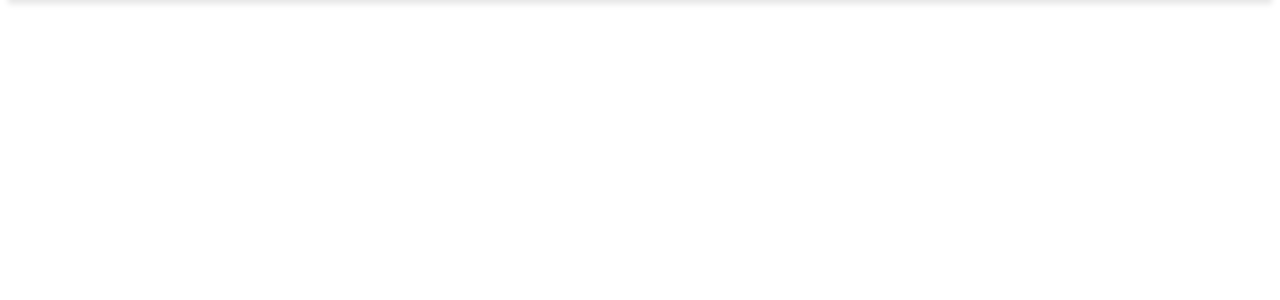
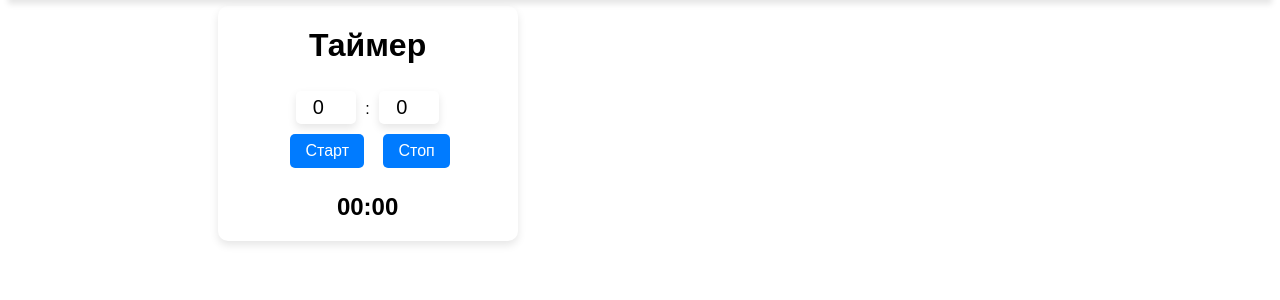
Before and after one commit to TeoKarakashev/calendar, a PHP site: page / in a window 1280 px wide. Shown: the part 74-374 px from the top of the page. Run offline with PHP 8.4, Linux system fonts and the light colour scheme.

Commit message:
added timer

```diff
--- /dev/null
+++ b/client/components/timer.php
@@ -0,0 +1,9 @@
+<div class="timer-container">
+    <h1>Таймер</h1>
+    <input type="number" id="minutes" min="0" value="0"> :
+    <input type="number" id="seconds" min="0" max="59" value="0">
+    <br>
+    <button onclick="startTimer()">Старт</button>
+    <button onclick="resetTimer()">Стоп</button>
+    <h2 id="display">00:00</h2>
+</div>
--- a/client/pages/index.php
+++ b/client/pages/index.php
@@ -13,10 +13,13 @@
   <script defer src="../scripts/logout.js"></script>
   <link rel="stylesheet" href="../styles/calendar.css"/>
   <link rel="stylesheet" href="../styles/navbar.css"/>
+  <link rel="stylesheet" href="../styles/timer.css"/>
   <script defer src="../scripts/navbar.js"></script>
+  <script defer src="../scripts/timer.js"></script>
 </head>
 <body onload="loadSession()">
   <?php include '../components/navbar.php'; ?>
+  <?php include '../components/timer.php'; ?>
 
   <div id="content">
   <?php include '../components/calendar.php'; ?>
--- /dev/null
+++ b/client/scripts/timer.js
@@ -0,0 +1,51 @@
+let timer;
+let totalSeconds;
+let running = false;
+
+const updateDisplay = () => {
+    let mins = Math.floor(totalSeconds / 60);
+    let secs = totalSeconds % 60;
+    document.getElementById('display').innerText =
+        String(mins).padStart(2, '0') + ':' + String(secs).padStart(2, '0');
+}
+
+const startTimer = () => {
+    if (running) return;
+
+    const minutes = parseInt(document.getElementById('minutes').value) || 0;
+
+    const seconds = parseInt(document.getElementById('seconds').value) || 0;
+
+    totalSeconds = minutes * 60 + seconds;
+
+    if (totalSeconds <= 0) return;
+    running = true;
+
+    timer = setInterval(() => {
+        if (!running) {
+            return;
+        }
+
+        if (totalSeconds <= 0) {
+            clearInterval(timer);
+            running = false;
+        } else {
+            totalSeconds--;
+            updateDisplay();
+        }
+    }, 1000);
+    updateDisplay();
+}
+
+const pauseTimer = () => {
+    clearInterval(timer)
+    running = false;
+}
+
+const resetTimer = () => {
+    clearInterval(timer);
+    running = false;
+    document.getElementById('minutes').value = 0;
+    document.getElementById('seconds').value = 0;
+    document.getElementById('display').innerText = '00:00';
+}
--- a/client/styles/calendar.css
+++ b/client/styles/calendar.css
@@ -62,7 +62,7 @@ body {
 .popup {
   display: none;
   position: fixed;
-  top: 50%;
+  top: 60%;
   left: 80%;
   transform: translate(-50%, -50%);
   background-color: white;
@@ -151,7 +151,7 @@ body {
 .radar {
   display: none;
   position: fixed;
-  top: 50%;
+  top: 60%;
   left: 23%;
   transform: translate(-50%, -50%);
   background-color: white;
--- /dev/null
+++ b/client/styles/timer.css
@@ -0,0 +1,49 @@
+.timer-container {
+    text-align: center;
+    border-radius: 10px;
+    box-shadow: 0 0 10px rgba(0, 0, 0, 0.2);
+    width: 300px;
+    position: fixed;
+    left: 17%;
+    top: 10%;
+    box-shadow: 0 4px 8px rgba(0, 0, 0, 0.1);
+}
+
+.timer-container h1 {
+    padding: 0;
+}
+
+.timer-container input {
+    width: 50px;
+    text-align: center;
+    font-size: 20px;
+    margin: 5px;
+    border: none;
+    padding: 5px;
+    border-radius: 5px;
+    box-shadow: 0 4px 8px rgba(0, 0, 0, 0.1);
+}
+.timer-container button {
+    margin: 5px;
+    padding: 10px;
+    border: none;
+    background: white;
+    color: #007BFF;
+    font-size: 16px;
+    border-radius: 5px;
+    cursor: pointer;
+}
+.timer-container button:hover {
+    background: #ddd;
+}
+
+.timer-container button {
+    padding: 8px 15px;
+    cursor: pointer;
+    margin-left: 10px;
+    background-color: #007bff;
+    color: white;
+    border: none;
+    border-radius: 5px;
+    transition: background-color 0.3s ease;
+  }
```
